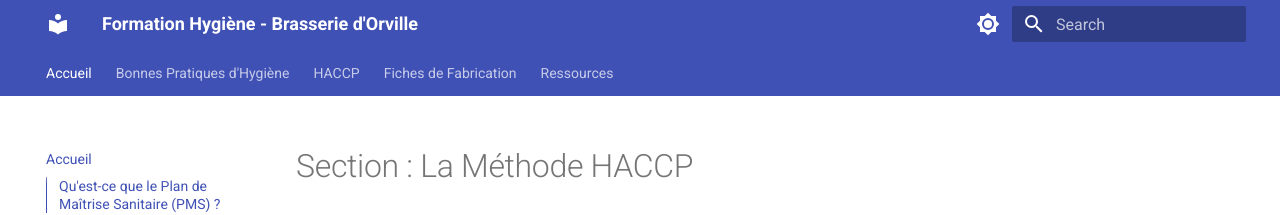
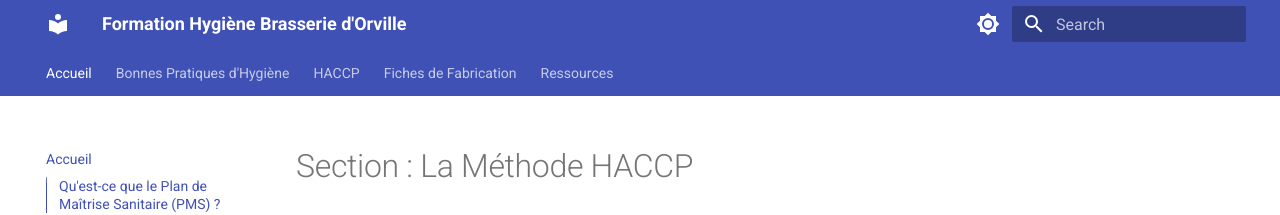
Before and after one commit to NabuchodonosorII/formation-hygiene-restaurant, an MkDocs documentation site: the page built from docs/index.md, in a window 1280 px wide. Shown: the top 215 px of the page. Built offline with MkDocs 1.6.1 and Material for MkDocs 9.7.7, drawn with Linux system fonts in a browser that asks for light colours.

Commit message:
Mise à jour pour déclencher le workflow Github actions

```diff
--- a/mkdocs.yml
+++ b/mkdocs.yml
@@ -1,5 +1,5 @@
 # Informations générales sur le site
-site_name: Formation Hygiène - Brasserie d'Orville
+site_name: Formation Hygiène Brasserie d'Orville
 site_url: https://NabuchodonosorII.github.io/formation-hygiene-restaurant/ # <-- TRÈS IMPORTANT à modifier
 site_author: Tom Luczak
 site_description: Site de formation interne sur les bonnes pratiques d'hygiène et l'HACCP.
```
